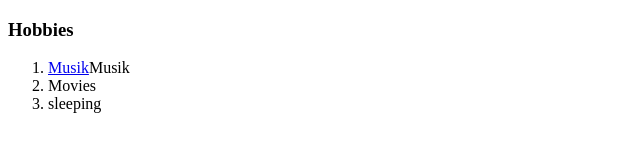
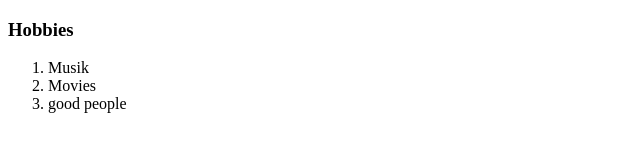
Before and after one commit to ernest52/cv, a plain HTML site: page hobbies.html in a window 1280 px wide. Shown: the whole page, without its empty margins (0-640 px from the left). Drawn offline with Linux system fonts and the light colour scheme.

Commit message:
Update hobbies.html

```diff
--- a/hobbies.html
+++ b/hobbies.html
@@ -9,9 +9,9 @@
 <body>
   <h3>Hobbies</h3>
   <ol>
-    <li> <a href="https://codepen.io/Ernest_Zielonka/pen/RYEWRQ">Musik</a>Musik</li>
+    <li> Musik</li>
     <li>Movies</li>
-    <li>sleeping</li>
+    <li>good people</li>
   </ol>
 
 </body>
```
